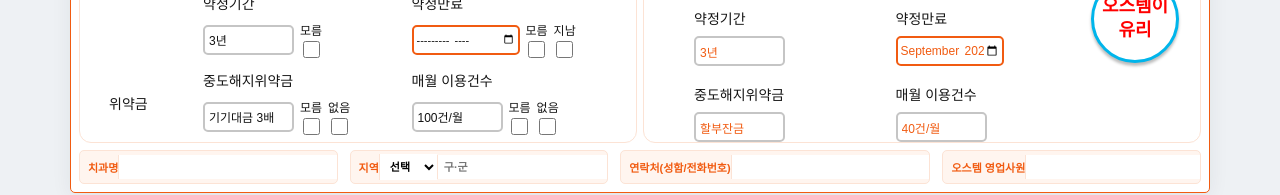
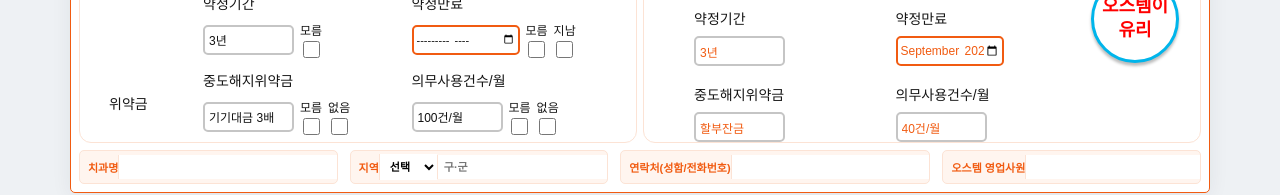
Before and after one commit to datapolicykr/survey2, a Next.js app: page / in a window 1280 px wide. Shown: the part 1434-1629 px from the top of the page. Built offline with nearby package versions, Linux system fonts and the light colour scheme.

Commit message:
Rename Tab 1 monthly usage label to required usage per month

```diff
--- a/app/SurveyTab.js
+++ b/app/SurveyTab.js
@@ -38,8 +38,8 @@ export default function SurveyTab({s,change}){
   <section className="t1-card t1-proposal t1-paper-proposal"><h3>소모품 비용 비교</h3><div className="t1-cost-pair"><Money label="오스템 용지 비용 연간" value={proposal.paper_total===''?'':amount(proposal.paper_total)/3} unit="원/년" onChange={v=>setProposal('paper_total',v===''?'':v*3)}/><Money label="오스템 용지 비용 3년" value={proposal.paper_total??0} unit="원/3년" onChange={v=>setProposal('paper_total',v)}/></div><Advantage/></section>
   <section className="t1-card t1-support"><Title n="3">고객 대응 현황</Title><div className="t1-support-head">형태</div>{[['문의 응대','inquiry',['원활','불편']],['고장수리','repair',['원활','불편']],['방문점검','visit',['수시','없음']]].map(([label,key,items])=><div className="t1-support-row" key={key}><div className="t1-picture"><b>{label}</b><Image src={`/devices/${key}.jpg`} width={70} height={62} alt=""/></div><Choices label={`${label} 현황`} items={items} value={s.support[key]} onChange={v=>change({...s,support:{...s.support,[key]:v}})}/></div>)}</section>
   <section className="t1-card t1-proposal t1-support-proposal"><h3>고객 대응 비교</h3>{[['inquiry','원활 (전문성 발휘)'],['repair','원활 (전문성 발휘)'],['visit','수시 (국내최대 영업사원)']].map(([key,value])=><div className="t1-os-support-row" key={key}><input aria-label={`오스템 ${key==='inquiry'?'문의 응대':key==='repair'?'고장수리':'방문점검'}`} value={proposalText(key,value)} onChange={e=>setProposal(key,e.target.value)}/></div>)}<Advantage/></section>
-  <section className="t1-card t1-contract"><Title n="4">계약 조건 점검</Title><div className="t1-contract-grid"><span className="t1-contract-group">기본정보</span>{contractInput('van','VAN사')}{contractInput('agency','대리점')}<span/>{contractInput('term','약정기간')}<div className="t1-contract-field"><span>약정만료</span><div className="t1-field-options"><input aria-label="약정만료" type="month" value={s.contract.expiry} onChange={e=>change({...s,contract:{...s.contract,expiry:e.target.value,expiryUnknown:false,expired:false}})}/><label className="t1-flag">모름<input type="checkbox" aria-label="약정만료 모름" checked={!!s.contract.expiryUnknown} onChange={e=>change({...s,contract:{...s.contract,expiryUnknown:e.target.checked,...(e.target.checked?{expiry:'',expired:false}:{})}})}/></label><label className="t1-flag">지남<input type="checkbox" aria-label="약정만료 지남" checked={!!s.contract.expired} onChange={e=>change({...s,contract:{...s.contract,expired:e.target.checked,expiryUnknown:false}})}/></label></div></div><span className="t1-contract-group t1-penalty">위약금</span>{contractInput('cancel','중도해지위약금',['모름','없음'])}{contractInput('usage','매월 이용건수',['모름','없음'])}</div></section>
-  <section className="t1-card t1-proposal t1-contract-proposal"><h3>계약 조건 비교</h3><div className="t1-os-contract-grid">{osText('van','VAN사','OOO')}{osText('agency','대리점','오스템')}{osText('term','약정기간','3년')}{osText('expiry','약정만료',expiry,'month')}{osText('cancel','중도해지위약금','할부잔금')}{osText('usage','매월 이용건수','40건/월')}</div><Advantage/></section>
+  <section className="t1-card t1-contract"><Title n="4">계약 조건 점검</Title><div className="t1-contract-grid"><span className="t1-contract-group">기본정보</span>{contractInput('van','VAN사')}{contractInput('agency','대리점')}<span/>{contractInput('term','약정기간')}<div className="t1-contract-field"><span>약정만료</span><div className="t1-field-options"><input aria-label="약정만료" type="month" value={s.contract.expiry} onChange={e=>change({...s,contract:{...s.contract,expiry:e.target.value,expiryUnknown:false,expired:false}})}/><label className="t1-flag">모름<input type="checkbox" aria-label="약정만료 모름" checked={!!s.contract.expiryUnknown} onChange={e=>change({...s,contract:{...s.contract,expiryUnknown:e.target.checked,...(e.target.checked?{expiry:'',expired:false}:{})}})}/></label><label className="t1-flag">지남<input type="checkbox" aria-label="약정만료 지남" checked={!!s.contract.expired} onChange={e=>change({...s,contract:{...s.contract,expired:e.target.checked,expiryUnknown:false}})}/></label></div></div><span className="t1-contract-group t1-penalty">위약금</span>{contractInput('cancel','중도해지위약금',['모름','없음'])}{contractInput('usage','의무사용건수/월',['모름','없음'])}</div></section>
+  <section className="t1-card t1-proposal t1-contract-proposal"><h3>계약 조건 비교</h3><div className="t1-os-contract-grid">{osText('van','VAN사','OOO')}{osText('agency','대리점','오스템')}{osText('term','약정기간','3년')}{osText('expiry','약정만료',expiry,'month')}{osText('cancel','중도해지위약금','할부잔금')}{osText('usage','의무사용건수/월','40건/월')}</div><Advantage/></section>
   <footer className="t1-footer"><label>치과명<input aria-label="치과명" value={s.clinic} onChange={e=>field('clinic',e.target.value)}/></label><label>지역<select aria-label="지역" value={s.region} onChange={e=>field('region',e.target.value)}><option value="">선택</option>{['서울','경기','인천','강원','충북','충남','세종','대전','전북','전남','광주','경북','대구','경남','울산','부산','제주'].map(region=><option key={region}>{region}</option>)}</select><input aria-label="구군" placeholder="구·군" value={s.district} onChange={e=>field('district',e.target.value)}/></label><label>연락처(성함/전화번호)<input aria-label="연락처" value={s.contact} onChange={e=>field('contact',e.target.value)}/></label><label>오스템 영업사원<input aria-label="오스템 영업사원" value={s.sales} onChange={e=>field('sales',e.target.value)}/></label></footer>
  </div>;
 }
```
